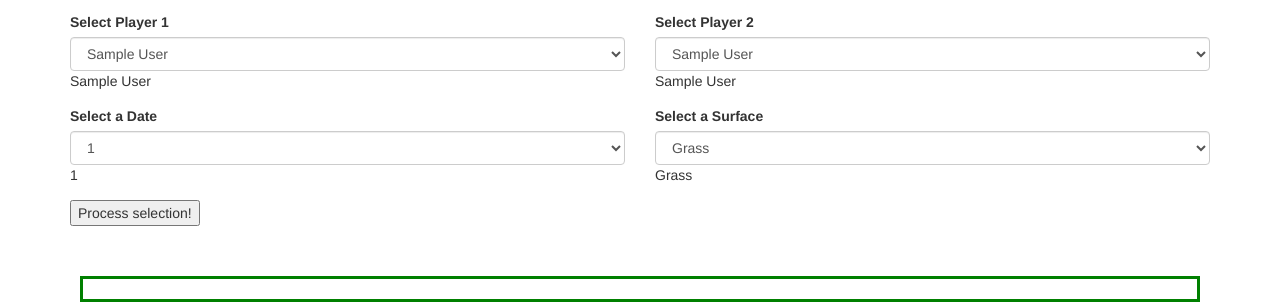
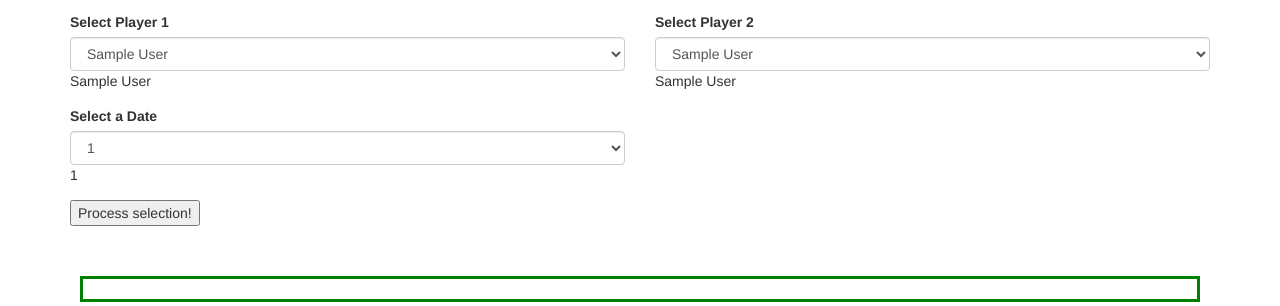
Before and after one commit to Pandas-Friend/WTA-Predictions, a Flask app: page / in a window 1280 px wide. Shown: the part 366-672 px from the top of the page. Run offline with Flask 2, Linux system fonts and the light colour scheme; tables that the repository leaves empty hold one stand-in row (values such as "Sample post"); some libraries are stand-ins or nearby versions.

Commit message:
flask_web_app removed surface

```diff
--- a/flask_web_app/app.py
+++ b/flask_web_app/app.py
@@ -30,10 +30,10 @@ def get_match(player_a, player_b):
     a_won = matches.query.filter(matches.winner_name==player_a, matches.loser_name==player_b).first()
     b_won = matches.query.filter(matches.winner_name==player_b, matches.loser_name==player_a).first()
     if (a_won is not None):
-        text_output =  "{} ranked {} won over {} ranked {} on a {} surface on {}".format(a_won.winner_name,a_won.winner_rank,a_won.loser_name,a_won.loser_rank,a_won.surface, a_won.tourney_date)
+        text_output =  "{} ranked {} won over {} ranked {} on {}".format(a_won.winner_name,a_won.winner_rank,a_won.loser_name,a_won.loser_rank, a_won.tourney_date)
         return text_output
     elif (b_won is not None):
-        text_output = "{} ranked {} won over {} ranked {} on a {} surface on {}".format(b_won.winner_name,b_won.winner_rank,b_won.loser_name,b_won.loser_rank,b_won.surface, b_won.tourney_date)
+        text_output = "{} ranked {} won over {} ranked {} on {}".format(b_won.winner_name,b_won.winner_rank,b_won.loser_name,b_won.loser_rank, b_won.tourney_date)
         return text_output
     else:
         return "These players haven't played each other"
@@ -92,7 +92,6 @@ class matches(db.Model):
 def process_data():
     selected_player_a = request.args.get('selected_player_a', type=str)
     selected_player_b = request.args.get('selected_player_b', type=str)
-    selected_surface = request.args.get('selected_surface', type=str)
     selected_date = request.args.get('selected_date', type=str)
     player_a_rank = get_player_rank(selected_player_a, selected_date)
     player_b_rank= get_player_rank(selected_player_b, selected_date)
@@ -105,7 +104,7 @@ def process_data():
 
     recent_winner = get_match(selected_player_a, selected_player_b)
 
-    return jsonify(random_text="On the WTA tour on {} {} was ranked {} and {} was ranked {}.  If they played on that day {} would win over {} based on the machine learning model predicition of 63 percent.  {}.".format(selected_date, selected_player_a, player_a_rank, selected_player_b, player_b_rank, winner, loser, recent_winner))
+    return jsonify(random_text="On the WTA tour on {} {} was ranked {} and {} was ranked {}.  If they played on that day {} would win over {} based on the machine learning model predicition of 63.5 percent.  {}.".format(selected_date, selected_player_a, player_a_rank, selected_player_b, player_b_rank, winner, loser, recent_winner))
 
 # Set up for the the index page with drop down values for players and dates.
 @app.route("/")
--- a/flask_web_app/templates/index.html
+++ b/flask_web_app/templates/index.html
@@ -52,14 +52,6 @@
                 {% endfor %}
               </select>
 		  	</div>
-            <div class="form-group col-xs-6">
-              <label for="surface">Select a Surface</label>
-              <select class="form-control" id="surface">
-                <option value="Grass">Grass</option>
-                <option value="Clay">Clay</option>
-                <option value="Hard">Hard</option>
-             </select>
-            </div>
           </div>
           <div>
             <button type="button" id="process_input">Process selection!</button>
@@ -105,7 +97,6 @@
               selected_player_a: $('#player_a option:selected').text(),
               selected_player_b: $('#player_b option:selected').text(),
               selected_date: $('#dates option:selected').text(),
-              selected_surface: $('#surface option:selected').text()
 
             }).success(function(data) {
               $('#processed_results').text(data.random_text);
```
